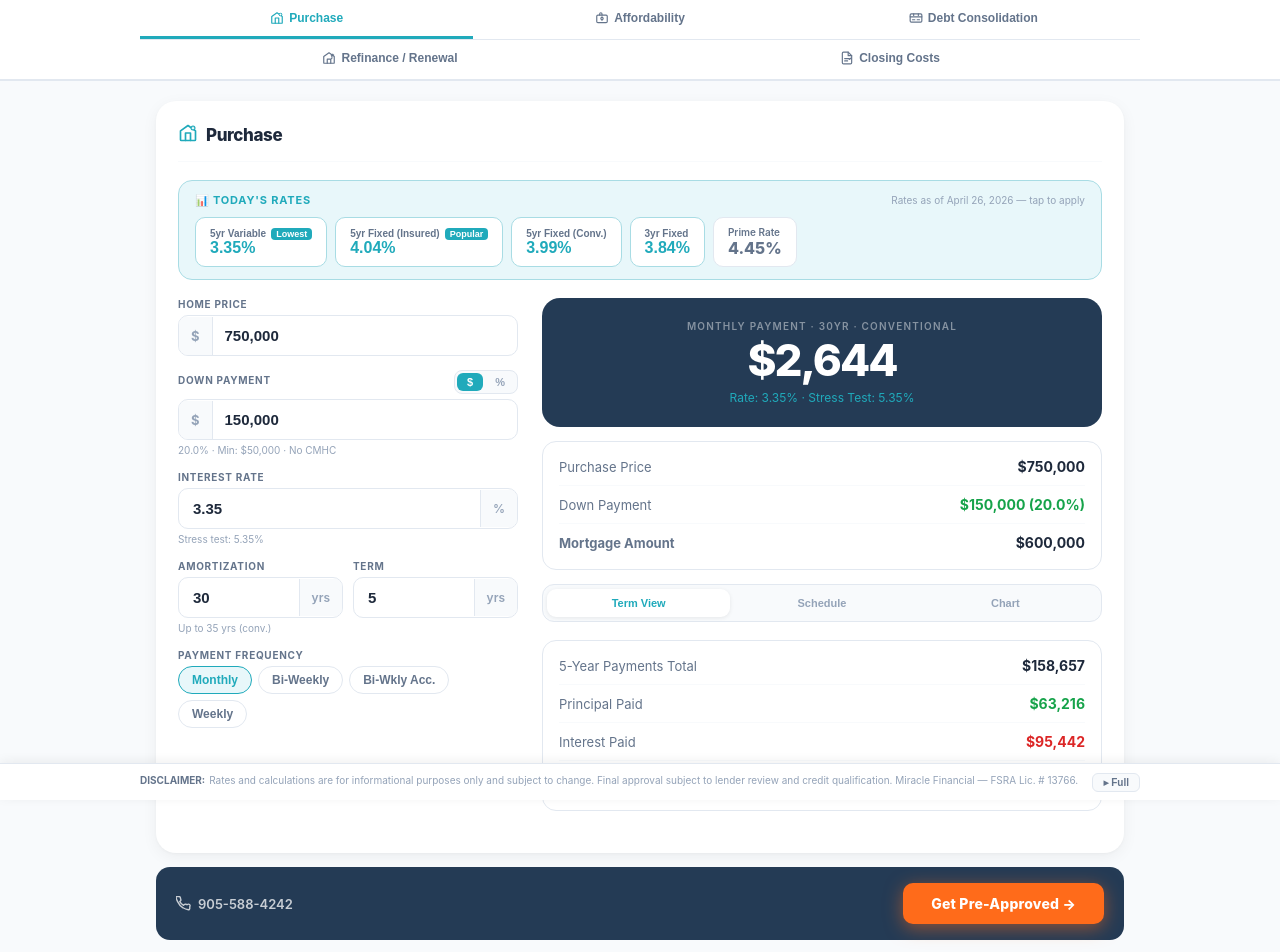
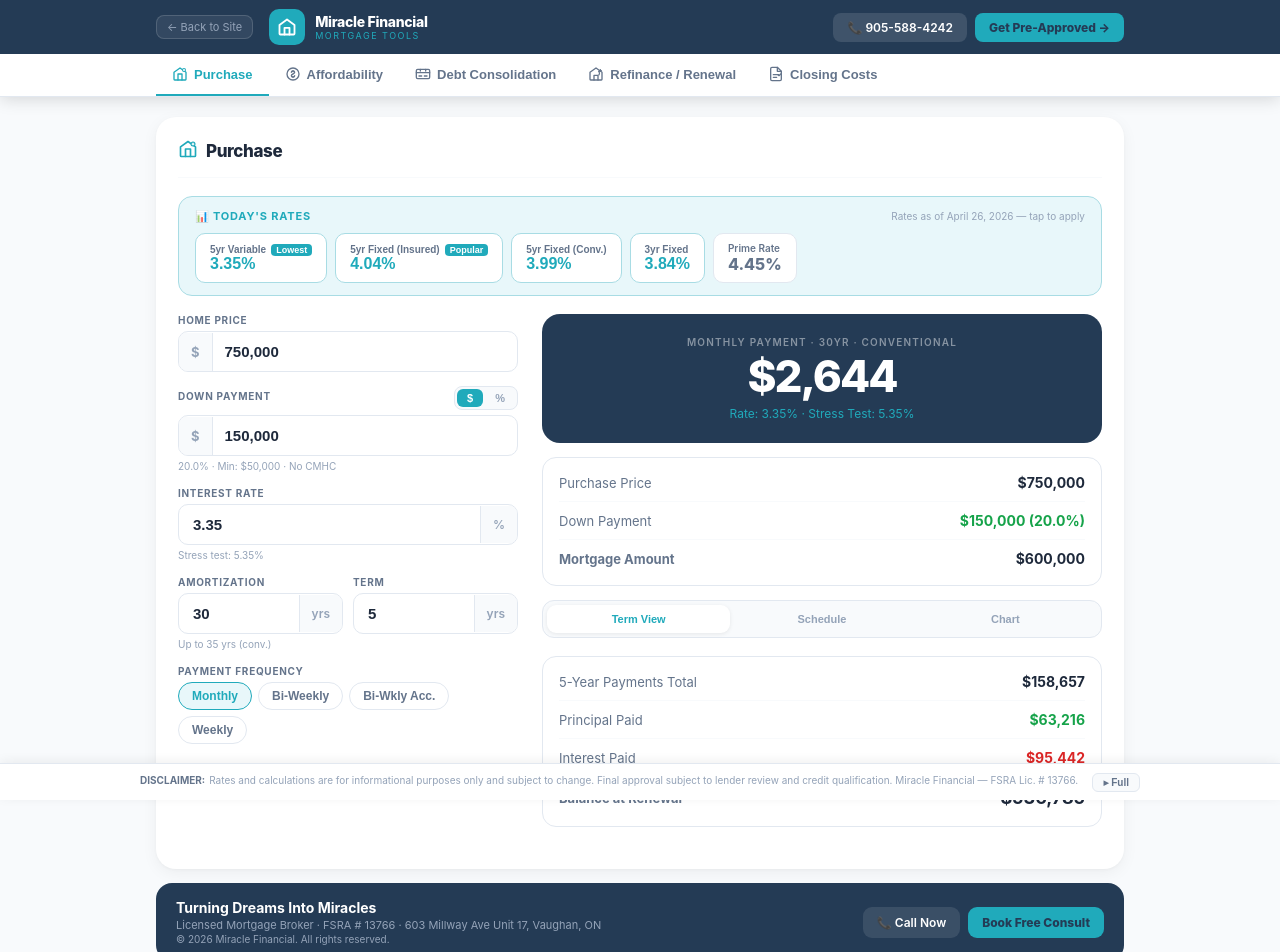
Before and after one commit to toufighjou-web/miracle-calculator, a React (Vite) app: page / in a window 1280 px wide. Shown: the top 952 px of the page. Built offline with nearby package versions, Linux system fonts and the light colour scheme.

Commit message:
All updates

```diff
--- a/src/App.jsx
+++ b/src/App.jsx
@@ -174,7 +174,7 @@ function CurrencyInput(props) {
 }
 
 function NumInput(props) {
-  var label = props.label, value = props.value, onChange = props.onChange, suf = props.suf, pre = props.pre, hint = props.hint, min = props.min, max = props.max, small = props.small;
+  var label = props.label, value = props.value, onChange = props.onChange, suf = props.suf, hint = props.hint, min = props.min, max = props.max, small = props.small;
   if (min === undefined) min = 0;
   if (max === undefined) max = 999;
   var focused = useState(false);
@@ -183,7 +183,6 @@ function NumInput(props) {
     <div style={{ marginBottom: small ? 10 : 14 }}>
       {label && <label style={S.lbl}>{label}</label>}
       <div style={inputWrap(f)}>
-        {pre && <span style={S.pre}>{pre}</span>}
         <input type="number" value={value} min={min} max={max}
           onChange={function(e) { onChange(Number(e.target.value)); }}
           onFocus={function() { setF(true); }} onBlur={function() { setF(false); }}
@@ -752,7 +751,7 @@ function AffordabilityTab() {
             </div>
             {dpMode === "dollar"
               ? <CurrencyInput value={dpDollar} onChange={handleDpDollar} hint={dpHintA} small={true} />
-              : <NumInput value={dpPctIn} onChange={handleDpPct} pre="%" hint={dpHintP} min={1} max={50} small={true} />
+              : <NumInput value={dpPctIn} onChange={handleDpPct} suf="%" hint={dpHintP} min={1} max={50} small={true} />
             }
           </div>
           <NumInput label="A-Lender Rate" value={aRate} onChange={setARate} suf="%" hint={"B-Lender fixed: " + fp(B_RATE, 2)} min={0.5} max={25} small={true} />
@@ -1416,10 +1415,10 @@ function IconAffordability(props) {
   var sz = props.size || 18;
   return (
     <svg width={sz} height={sz} viewBox="0 0 24 24" fill="none" stroke="currentColor" strokeWidth="2" strokeLinecap="round" strokeLinejoin="round">
-      <path d="M3 9a2 2 0 012-2h14a2 2 0 012 2v9a2 2 0 01-2 2H5a2 2 0 01-2-2V9z"/>
-      <path d="M8 7V5a2 2 0 014 0v2"/>
-      <circle cx="12" cy="13" r="2"/>
-      <path d="M12 11v-1M12 16v-1"/>
+      <circle cx="12" cy="12" r="9"/>
+      <path d="M12 7v1.5"/>
+      <path d="M12 15.5V17"/>
+      <path d="M9.5 9.5a2.5 2 0 015 0c0 1.5-1 2-2.5 2.5S9.5 13 9.5 14.5a2.5 2 0 005 0"/>
     </svg>
   );
 }
@@ -1458,11 +1457,11 @@ function IconClosing(props) {
 }
 
 var TABS = [
-  { id: "purchase", Icon: IconPurchase,      label: "Purchase",            shortLabel: "Purchase" },
-  { id: "afford",   Icon: IconAffordability, label: "Affordability",       shortLabel: "Afford" },
-  { id: "debt",     Icon: IconDebt,          label: "Debt Consolidation",  shortLabel: "Debt Consol." },
-  { id: "existing", Icon: IconRefinance,     label: "Refinance / Renewal", shortLabel: "Refi / Renew" },
-  { id: "closing",  Icon: IconClosing,       label: "Closing Costs",       shortLabel: "Closing" },
+  { id: "purchase", Icon: IconPurchase,     label: "Purchase" },
+  { id: "afford",   Icon: IconAffordability,label: "Affordability" },
+  { id: "debt",     Icon: IconDebt,          label: "Debt Consolidation" },
+  { id: "existing", Icon: IconRefinance,     label: "Refinance / Renewal" },
+  { id: "closing",  Icon: IconClosing,       label: "Closing Costs" },
 ];
 
 export default function App() {
@@ -1480,51 +1479,44 @@ export default function App() {
 
   return (
     <div style={{ minHeight: "100vh", background: BG, fontFamily: "-apple-system,BlinkMacSystemFont,'Segoe UI',Roboto,sans-serif", color: TXT, paddingBottom: 64 }}>
-      <style>{"* { box-sizing: border-box; margin: 0; padding: 0; } input[type=number]::-webkit-inner-spin-button, input[type=number]::-webkit-outer-spin-button { -webkit-appearance: none; margin: 0; } select { cursor: pointer; } .two-col { display: grid; grid-template-columns: 340px 1fr; gap: 24px; } @media(max-width:768px) { .two-col { grid-template-columns: 1fr !important; gap: 16px !important; } } .tab-bar::-webkit-scrollbar { display: none; } .tab-bar { -ms-overflow-style: none; scrollbar-width: none; }"}</style>
-
-
-      <div style={{ background: "#fff", borderBottom: "2px solid " + BDR, position: "sticky", top: 0, zIndex: 90 }}>
-        {(function() {
-          var ROW1 = TABS.slice(0, 3);
-          var ROW2 = TABS.slice(3);
-          function TabBtn(t) {
+      <style>{"* { box-sizing: border-box; margin: 0; padding: 0; } input[type=number]::-webkit-inner-spin-button, input[type=number]::-webkit-outer-spin-button { -webkit-appearance: none; margin: 0; } select { cursor: pointer; } .two-col { display: grid; grid-template-columns: 340px 1fr; gap: 24px; } @media(max-width:768px) { .two-col { grid-template-columns: 1fr !important; gap: 16px !important; } .tab-bar { overflow-x: auto; -webkit-overflow-scrolling: touch; } }"}</style>
+
+      <div style={{ position: "sticky", top: 0, zIndex: 100, background: NAVY, boxShadow: "0 2px 16px rgba(0,0,0,0.15)" }}>
+        <div style={{ maxWidth: 1000, margin: "0 auto", padding: "0 16px", display: "flex", alignItems: "center", justifyContent: "space-between", height: 54 }}>
+          <div style={{ display: "flex", alignItems: "center", gap: 10 }}>
+            <a href="https://miraclefinancial.ca" style={{ display: "flex", alignItems: "center", gap: 6, color: MUT, fontSize: 11, textDecoration: "none", marginRight: 6, padding: "4px 10px", borderRadius: 8, border: "1px solid rgba(255,255,255,0.15)", background: "rgba(255,255,255,0.07)" }}>
+              ← Back to Site
+            </a>
+            <div style={{ width: 36, height: 36, background: TEAL, borderRadius: 10, display: "flex", alignItems: "center", justifyContent: "center", flexShrink: 0 }}>
+              <svg width="20" height="20" viewBox="0 0 24 24" fill="none" stroke="#fff" strokeWidth="2.2" strokeLinecap="round" strokeLinejoin="round">
+                <path d="M3 9.5L12 3l9 6.5V20a1 1 0 01-1 1H4a1 1 0 01-1-1V9.5z"/>
+                <path d="M9 21V13h6v8"/>
+              </svg>
+            </div>
+            <div>
+              <div style={{ fontSize: 14, fontWeight: 800, color: "#fff", letterSpacing: -0.3 }}>Miracle Financial</div>
+              <div style={{ fontSize: 9, color: TEAL, letterSpacing: 1.5, textTransform: "uppercase" }}>Mortgage Tools</div>
+            </div>
+          </div>
+          <div style={{ display: "flex", gap: 8, alignItems: "center" }}>
+            <a href="tel:9055884242" style={{ background: "rgba(255,255,255,0.12)", color: "#fff", padding: "7px 14px", borderRadius: 8, fontSize: 12, fontWeight: 600, textDecoration: "none" }}>📞 905-588-4242</a>
+            <a href="https://miraclefinancial.ca/booking" target="_blank" rel="noreferrer" style={{ background: TEAL, color: NAVY, padding: "7px 14px", borderRadius: 8, fontSize: 12, fontWeight: 800, textDecoration: "none" }}>Get Pre-Approved →</a>
+          </div>
+        </div>
+        <div className="tab-bar" style={{ background: "#fff", borderBottom: "1px solid " + BDR }}>
+          <div style={{ maxWidth: 1000, margin: "0 auto", padding: "0 16px", display: "flex" }}>
+            {TABS.map(function(t) {
               var active = tab === t.id;
               return (
                 <button key={t.id} onClick={function() { setTab(t.id); }}
-                style={{ flex: 1, padding: "11px 6px", border: "none", background: "none", cursor: "pointer",
-                  fontWeight: active ? 800 : 600, fontSize: 12, color: active ? TEAL : "#64748b",
-                  borderBottom: "3px solid " + (active ? TEAL : "transparent"),
-                  transition: "all 0.15s", display: "flex", alignItems: "center", justifyContent: "center",
-                  gap: 5, whiteSpace: "nowrap" }}>
-                <t.Icon size={14} />
+                  style={{ padding: "12px 16px", border: "none", background: "none", cursor: "pointer", fontWeight: 600, whiteSpace: "nowrap", fontSize: 13, color: active ? TEAL : SUB, borderBottom: "2.5px solid " + (active ? TEAL : "transparent"), transition: "all 0.15s", display: "flex", alignItems: "center", gap: 6 }}>
+                  <t.Icon size={16} />
                   {t.label}
                 </button>
               );
-          }
-          return (
-            <div style={{ maxWidth: 1000, margin: "0 auto" }}>
-              <div style={{ display: "flex", borderBottom: "1px solid " + BDR }}>
-                {ROW1.map(TabBtn)}
-              </div>
-              <div style={{ display: "flex" }}>
-                {ROW2.map(function(t) {
-                  var active = tab === t.id;
-                  return (
-                    <button key={t.id} onClick={function() { setTab(t.id); }}
-                      style={{ flex: 1, padding: "11px 6px", border: "none", background: "none", cursor: "pointer",
-                        fontWeight: active ? 800 : 600, fontSize: 12, color: active ? TEAL : "#64748b",
-                        borderBottom: "3px solid " + (active ? TEAL : "transparent"),
-                        transition: "all 0.15s", display: "flex", alignItems: "center", justifyContent: "center",
-                        gap: 5, whiteSpace: "nowrap" }}>
-                      <t.Icon size={14} />
-                      {t.label}
-                    </button>
-                  );
-                })}
-              </div>
-            </div>
-          );
-        })()}
+            })}
+          </div>
+        </div>
       </div>
 
       <div style={{ maxWidth: 1000, margin: "0 auto", padding: "20px 16px" }}>
@@ -1537,19 +1529,16 @@ export default function App() {
           </div>
           {renderTab()}
         </div>
-        <div style={{ background: NAVY, borderRadius: 14, padding: "16px 20px", marginTop: 10, display: "flex", alignItems: "center", justifyContent: "space-between", gap: 16, flexWrap: "wrap" }}>
-          <a href="tel:9055884242" style={{ color: "rgba(255,255,255,0.75)", fontSize: 13, fontWeight: 600, textDecoration: "none", display: "flex", alignItems: "center", gap: 7, flexShrink: 0 }}>
-            <svg width="15" height="15" viewBox="0 0 24 24" fill="none" stroke="currentColor" strokeWidth="2.2" strokeLinecap="round" strokeLinejoin="round">
-              <path d="M22 16.92v3a2 2 0 01-2.18 2 19.79 19.79 0 01-8.63-3.07A19.5 19.5 0 013.07 9.81a19.79 19.79 0 01-3.07-8.67A2 2 0 012 1h3a2 2 0 012 1.72c.127.96.361 1.903.7 2.81a2 2 0 01-.45 2.11L6.09 8.91a16 16 0 006 6l1.27-1.27a2 2 0 012.11-.45c.907.339 1.85.573 2.81.7A2 2 0 0122 16.92z"/>
-            </svg>
-            905-588-4242
-          </a>
-          <a href="https://miracle-financial.mtg-app.com/signup" target="_blank" rel="noreferrer"
-            style={{ background: "#FF6B1A", color: "#fff", padding: "12px 28px", borderRadius: 10,
-              fontSize: 14, fontWeight: 800, textDecoration: "none", whiteSpace: "nowrap",
-              boxShadow: "0 4px 18px rgba(255,107,26,0.5)", letterSpacing: 0.2 }}>
-            Get Pre-Approved →
-          </a>
+        <div style={{ background: NAVY, borderRadius: 16, padding: "16px 20px", display: "flex", justifyContent: "space-between", alignItems: "center", gap: 12, flexWrap: "wrap" }}>
+          <div>
+            <div style={{ fontSize: 14, fontWeight: 700, color: "#fff" }}>Turning Dreams Into Miracles</div>
+            <div style={{ fontSize: 11, color: MUT, marginTop: 2 }}>Licensed Mortgage Broker · FSRA # 13766 · 603 Millway Ave Unit 17, Vaughan, ON</div>
+            <div style={{ fontSize: 10, color: MUT, marginTop: 1 }}>{"© " + new Date().getFullYear() + " Miracle Financial. All rights reserved."}</div>
+          </div>
+          <div style={{ display: "flex", gap: 8, flexShrink: 0 }}>
+            <a href="tel:9055884242" style={{ background: "rgba(255,255,255,0.1)", color: "#fff", padding: "8px 14px", borderRadius: 9, fontSize: 12, fontWeight: 600, textDecoration: "none" }}>📞 Call Now</a>
+            <a href="https://miraclefinancial.ca/booking" target="_blank" rel="noreferrer" style={{ background: TEAL, color: NAVY, padding: "8px 14px", borderRadius: 9, fontSize: 12, fontWeight: 800, textDecoration: "none" }}>Book Free Consult</a>
+          </div>
         </div>
       </div>
 
```
Lines whose indentation alone changed are shown as unchanged.
